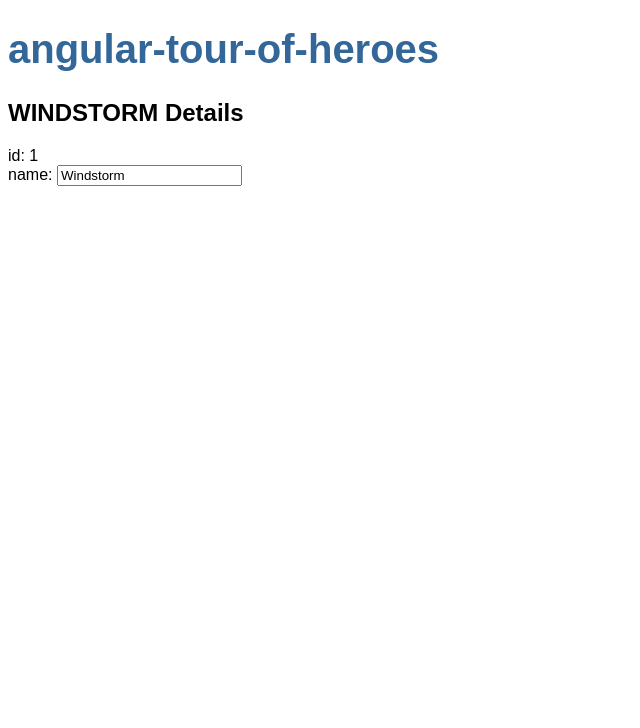
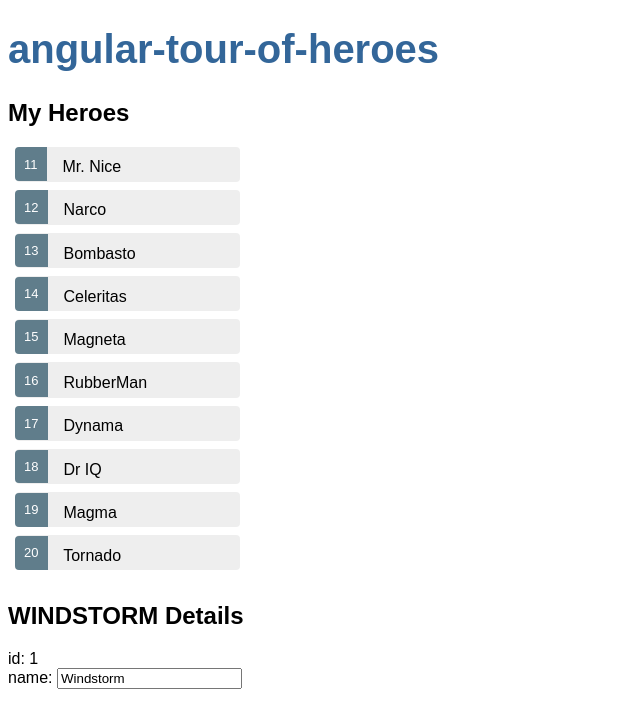
Before and after one commit to comcaptain/study, an Angular app in the folder angular7/angular-tour-of-heroes/: page / in a window 1280 px wide. Shown: the top 728 px of the page, without its empty margins (0-640 px from the left). Built offline with nearby package versions, Linux system fonts and the light colour scheme.

Commit message:
Add hero list

```diff
--- a/angular7/angular-tour-of-heroes/src/app/heroes/heroes.component.css
+++ b/angular7/angular-tour-of-heroes/src/app/heroes/heroes.component.css
@@ -0,0 +1,48 @@
+/* HeroesComponent's private CSS styles */
+.selected {
+  background-color: #CFD8DC !important;
+  color: white;
+}
+.heroes {
+  margin: 0 0 2em 0;
+  list-style-type: none;
+  padding: 0;
+  width: 15em;
+}
+.heroes li {
+  cursor: pointer;
+  position: relative;
+  left: 0;
+  background-color: #EEE;
+  margin: .5em;
+  padding: .3em 0;
+  height: 1.6em;
+  border-radius: 4px;
+}
+.heroes li.selected:hover {
+  background-color: #BBD8DC !important;
+  color: white;
+}
+.heroes li:hover {
+  color: #607D8B;
+  background-color: #DDD;
+  left: .1em;
+}
+.heroes .text {
+  position: relative;
+  top: -3px;
+}
+.heroes .badge {
+  display: inline-block;
+  font-size: small;
+  color: white;
+  padding: 0.8em 0.7em 0 0.7em;
+  background-color: #607D8B;
+  line-height: 1em;
+  position: relative;
+  left: -1px;
+  top: -4px;
+  height: 1.8em;
+  margin-right: .8em;
+  border-radius: 4px 0 0 4px;
+}
--- a/angular7/angular-tour-of-heroes/src/app/heroes/heroes.component.html
+++ b/angular7/angular-tour-of-heroes/src/app/heroes/heroes.component.html
@@ -1,3 +1,10 @@
+<h2>My Heroes</h2>
+<ul class="heroes">
+	<li *ngFor="let hero of heroes">
+		<span class="badge">{{hero.id}}</span> {{hero.name}}
+	</li>
+</ul>
+
 <h2>{{hero.name | uppercase}} Details</h2>
 <div><span>id: </span>{{hero.id}}</div>
 <div>
--- a/angular7/angular-tour-of-heroes/src/app/heroes/heroes.component.ts
+++ b/angular7/angular-tour-of-heroes/src/app/heroes/heroes.component.ts
@@ -1,5 +1,6 @@
 import { Component, OnInit } from '@angular/core';
 import {Hero} from '../hero'
+import {HEROES} from '../mock-heroes'
 
 @Component({
   selector: 'app-heroes',
@@ -13,6 +14,8 @@
 		name: 'Windstorm'
 	}
 
+	heroes = HEROES
+
 	constructor() { }
 
 	ngOnInit() {
--- /dev/null
+++ b/angular7/angular-tour-of-heroes/src/app/mock-heroes.ts
@@ -0,0 +1,14 @@
+import { Hero } from './hero'
+
+export const HEROES: Hero[] = [
+  { id: 11, name: 'Mr. Nice' },
+  { id: 12, name: 'Narco' },
+  { id: 13, name: 'Bombasto' },
+  { id: 14, name: 'Celeritas' },
+  { id: 15, name: 'Magneta' },
+  { id: 16, name: 'RubberMan' },
+  { id: 17, name: 'Dynama' },
+  { id: 18, name: 'Dr IQ' },
+  { id: 19, name: 'Magma' },
+  { id: 20, name: 'Tornado' }
+]
```
Also changed, not shown: 1 other file (tests, documents, lock files or other folders).
